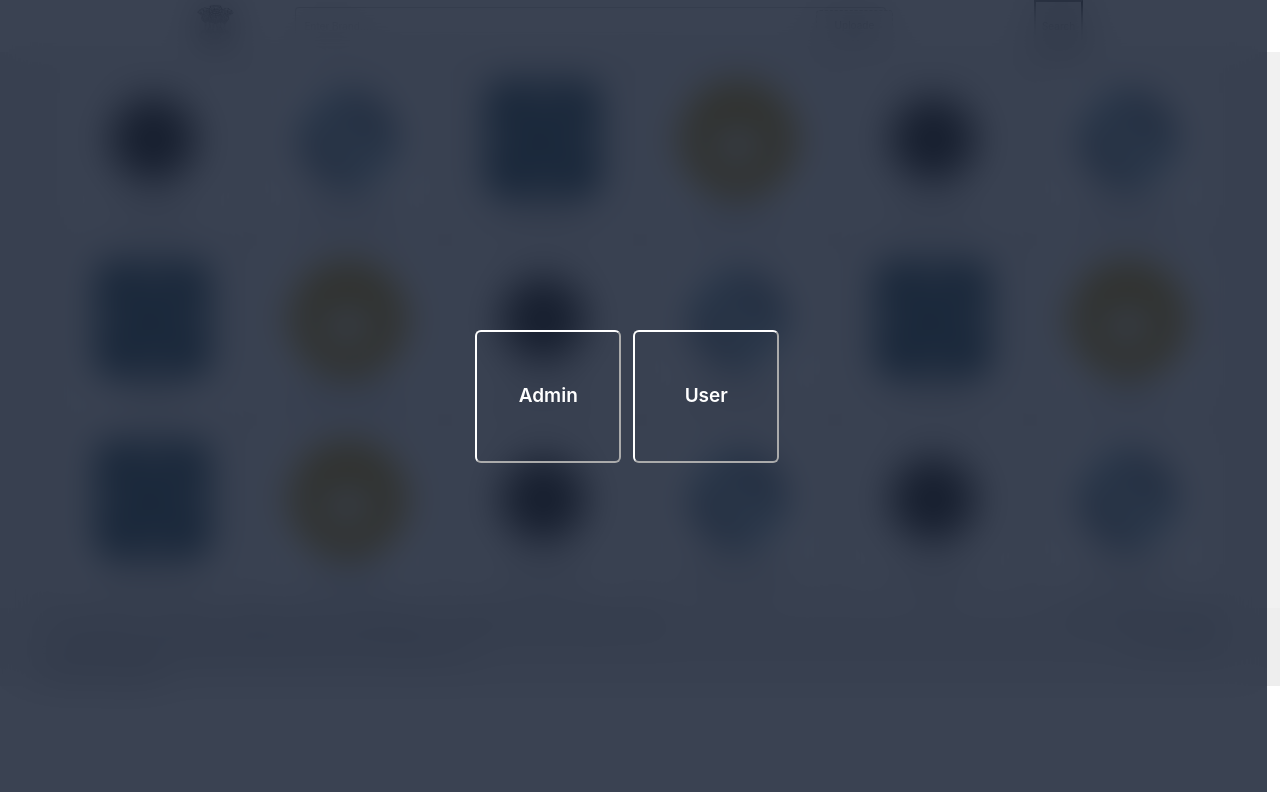
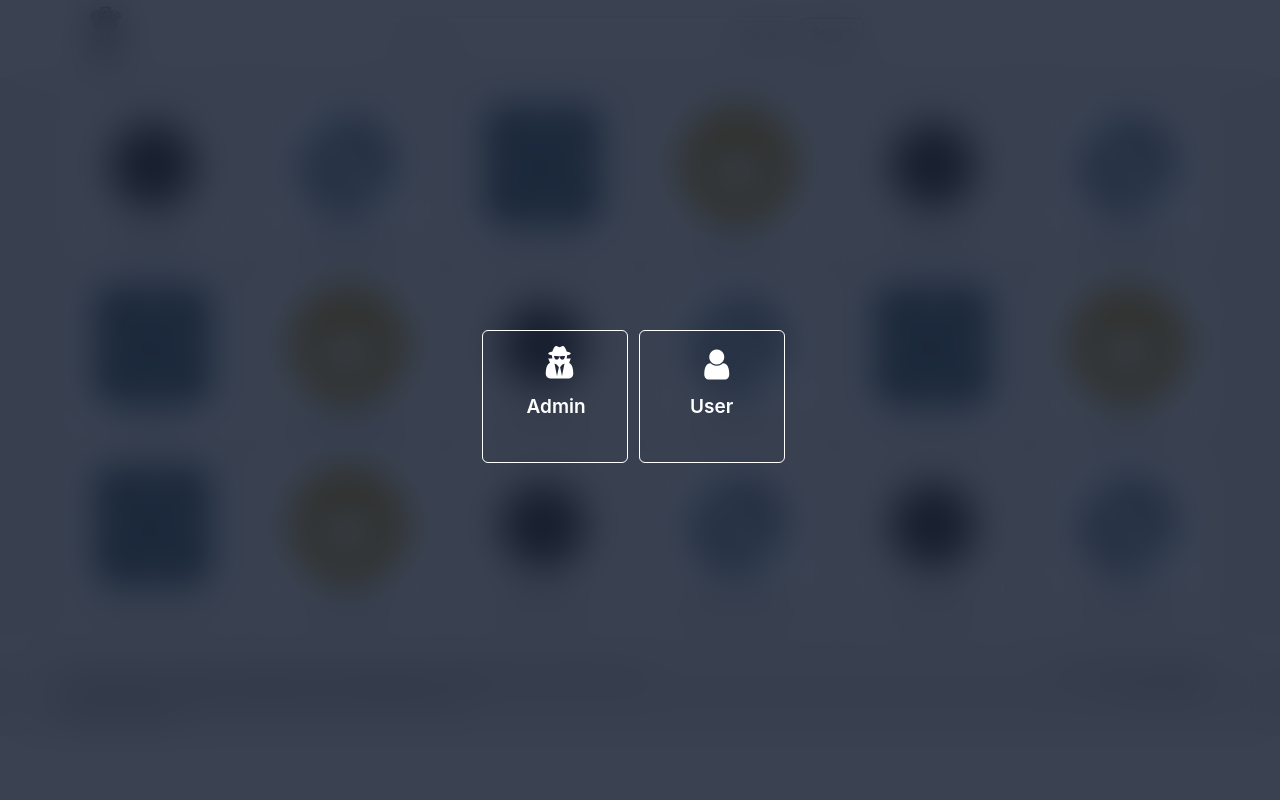
Before and after one commit to bandana19/logo-trade, a Next.js app: page / in a window 1280 px wide. Built offline with nearby package versions, Linux system fonts and the light colour scheme.

Commit message:
ui changes

```diff
--- a/src/home/HomePage.js
+++ b/src/home/HomePage.js
@@ -28,21 +28,29 @@ const HomePage = () => {
     <Fragment>
       <div className="main-box">
         <div className="button-box">
-          <button className="admin-button " onClick={() => handleSubmit("/admin")}>
+          <div className="admin-box">
+          <button className=" admin-btn" onClick={() => handleSubmit("/admin")}>
 
             {adminLoader ? (
               <i class="fa fa-spinner fa-spin spinner-icons"></i>
             ) : (
               " Admin"
             )}
+                <i class="fa fa-user-secret admin-arrow"></i>
           </button>
-          <button className="user-button " onClick={() => handleSubmit("/user")}>
+          </div>
+
+
+         <div className="user-box">
+          <button className=" user-btn" onClick={() => handleSubmit("/user")}>
             {userLoader ? (
               <i class="fa fa-spinner fa-spin spinner-icons"></i>
             ) : (
               " User"
             )}
+             <i class="fa fa-user user-arrow"></i>
           </button>
+          </div>
         </div>
       </div>
       <Header setOpenModal={() => { }} />
--- a/src/layout/Footer.js
+++ b/src/layout/Footer.js
@@ -45,6 +45,7 @@ const Footer = () => {
         <p>Visitors: 116913393</p>
       </div>
     </div>
+
   );
 };
 
--- a/src/layout/Header.js
+++ b/src/layout/Header.js
@@ -2,21 +2,22 @@ import ModalFile from "@/components/ModalFile";
 import React, { useRef, useState } from "react";
 
 const Header = () => {
-  const inputFileRef = useRef()
-  const [openModal,setOpenModal]=useState(false)
+  const inputFileRef = useRef();
+  const [openModal, setOpenModal] = useState(false);
+
   return (
-
     <header className="header-area">
-      <ModalFile openModal={openModal} setOpenModal={setOpenModal}/>
-      <div className="box">
+      <ModalFile openModal={openModal} setOpenModal={setOpenModal} />
       <img className="logo" src="image/img-1.jpg" alt="image" />
+     <div className=" main-text-box">
      <input className="text-box" type="text" placeholder="Enter Brand...." />
-        <div>
-
      <input className="text-file" type="file" ref={inputFileRef} />
-        <button className="upload-btn"
-          onClick={() => inputFileRef.current.click()}>Uploade</button>
-          </div>
+     <button
+    className="upload-btn"
+    onClick={() => inputFileRef.current.click()}
+  >
+    Upload
+  </button>
   <button className="search-btn" onClick={() => setOpenModal(true)}>
   Search
 </button>
@@ -25,4 +26,13 @@ const Header = () => {
   );
 };
 
+
+{/*
+<div className="box">
+
+
+
+</div>
+ */}
+
 export default Header;
--- a/src/pages/_document.js
+++ b/src/pages/_document.js
@@ -9,10 +9,14 @@ export default function Document() {
       <link rel="stylesheet" href="https://maxcdn.bootstrapcdn.com/bootstrap/3.3.7/css/bootstrap.min.css" />
       <script src="https://ajax.googleapis.com/ajax/libs/jquery/3.2.1/jquery.min.js"></script>
       <script src="https://maxcdn.bootstrapcdn.com/bootstrap/3.3.7/js/bootstrap.min.js"></script>
+
       <link rel="stylesheet" href="https://cdn.jsdelivr.net/npm/bootstrap@4.6.2/dist/css/bootstrap.min.css"/>
   <script src="https://cdn.jsdelivr.net/npm/jquery@3.7.1/dist/jquery.slim.min.js"></script>
   <script src="https://cdn.jsdelivr.net/npm/popper.js@1.16.1/dist/umd/popper.min.js"></script>
   <script src="https://cdn.jsdelivr.net/npm/bootstrap@4.6.2/dist/js/bootstrap.bundle.min.js"></script>
+  {/* fontawesome 4 */}
+  <meta name="viewport" content="width=device-width, initial-scale=1"/>
+  <link rel="stylesheet" href="https://cdnjs.cloudflare.com/ajax/libs/font-awesome/4.7.0/css/font-awesome.min.css"/>
       <body>
         <Main />
         <NextScript />
--- a/src/styles/globals.css
+++ b/src/styles/globals.css
@@ -1,7 +1,7 @@
 .main-box{
-  height: 99vh;
-  position: absolute;
-  width: 99%;
+  height: 100vh;
+  position: fixed;
+  width: 100%;
   top: 0;
   bottom: 0;
   left: 0;
@@ -27,36 +27,12 @@
   align-items: center;
   z-index: 4;
 }
-.admin-button{
-  cursor: pointer;
-  height: 133px;
-  width: 146px;
-  margin: 0px 6px;
-  border-radius: 6px;
-  font-weight: 600;
-  color: white;
-  outline-width: 8px;
-  background-color: #ffffff00;
-  border-color: white;
-  font-size: 19px;
-}
+
 .spinner-icons{
   font-size: 26px!important;
   text-align: center;
 }
-.user-button{
-  cursor: pointer;
-  height: 133px;
-  width: 146px;
-  margin: 0px 6px;
-  border-radius: 6px;
-  font-weight: 600;
-  color: white;
-  outline-width: 8px;
-  background-color: #ffffff00;
-  border-color: white;
-  font-size: 19px;
-}
+
 
 .header-section{
   height: 26px;
@@ -77,6 +53,7 @@
   justify-content: center;
   align-content: flex-start;
   background-color: #f1f1f1;
+  margin-top: 10px;
 }
 .image-list{
   border: 1px solid #edebeb;
@@ -93,63 +70,13 @@
   justify-content: center;
 
 }
-.logo{
-  height: 41px;
-  width: 37px;
-  margin: 5px 0px;
-
-}
-.text-file{
-  display: none!important;
-}
 .image-list .image-item{
      width: 112px;
     border-radius: 8px;
     margin: 8px auto;
     display: block;
 }
-.text-box{
-  height: 38px;
-  min-width: 66%;
-  padding: 0px 9px;
-  border-radius: 4px;
-  border: 1px solid #808080a3;
-  margin: 7px 51px;
-}
-.upload-btn{
-  height: 31px;
-  padding: 0px 18px;
-  border-radius: 4px;
-  border: 1px dashed #808080a3;
-  position: relative;
-  right: 131px;
-  top: 10px;
-}
 
-/* .upload-btn{
-  cursor: pointer;
-  height: 31px;
-    width: 71px;
-    background-color: white;
-    border: 1px solid #d7d3d3;
-    border-radius: 6px;
-    border-style: dashed;
-}
-.search-btn{
-  cursor: pointer;
-  height: 35px;
-  width: 71px;
-  background-color: white;
-  border-radius: 6px;
-  border: 1px solid gray;
-  margin: 8px 132px;
-
-}
-.image-item-box{
-  height: 80px;
-  width: 80px;
-  margin: 7px;
-} */
 .image-list p{
   padding: 0px 3px;
   font-weight: 600;
@@ -205,10 +132,14 @@
   margin: 0px;
 }
 .footer{
-  height: 78px;
+  height: auto;
   background-color: #eeeeee;
-  display:flex;
+  display: flex;
   flex-wrap: wrap;
+  margin-top: 17px;
+  font-family: Arial, sans-serif;
+  padding: 18px;
+  line-height: 0.6;
 }
 .item-list{
   width: 60%;
@@ -244,12 +175,156 @@
 .item-list a:hover{
   text-decoration: underline;
 }
+/* Home-page */
+
+.user-arrow{
+  font-size: 35px!important;
+  position: absolute;
+  margin: -46px -29px;
+}
+.admin-arrow{
+  font-size: 35px !important;
+  position: absolute;
+  margin: -47px -40px;
+
+}
+.user-box{
+  margin: 0px 6px;
+  border-radius: 6px;
+  font-weight: 600;
+  color: white;
+  outline-width: 8px;
+  background-color: #ffffff00;
+  font-size: 19px;
+  cursor: pointer;
+  border-radius: 6px;
+  border: 1px solid white;
+  height: 133px;
+  width: 146px;
+  display: flex;
+  justify-content: center;
+}
+.user-btn{
+  height: 38px;
+  width: 93px;
+  margin: 58px 1px;
+  background-color: #ffffff00;
+  border-radius: 7px;
+  border: none;
+}
+.admin-btn{
+  height: 38px;
+  width: 93px;
+  margin: 58px 27px;
+  background-color: #ffffff00;
+  border-radius: 7px;
+  border: none;
+}
+.admin-box{
+  cursor: pointer;
+  height: 133px;
+  width: 146px;
+  margin: -1px 5px;
+  border-radius: 6px;
+  font-weight: 600;
+  color: white;
+  outline-width: 8px;
+  background-color: #ffffff00;
+  font-size: 19px;
+  border: 1px solid white;
+}
 
 
-.header-area .box{
-  height: 100%;
-  width: 70%;
+/* Header.css */
+.header-area {
+  width: 87%;
   margin: 0 auto;
+  height: auto;
   display: flex;
-  justify-content: space-around;
+  box-shadow: 1px 2px 3px #dddddd;
 }
+
+.logo {
+  max-width: 33px;
+  height: auto;
+  margin: 6px;
+}
+.main-text-box{
+  width: 95%;
+    margin: 0 auto;
+    display: flex;
+align-items: center;
+justify-content: center;
+}
+
+.box {
+  display: flex;
+  align-items: center;
+  margin-right: 20px; /* Adjust margin as needed */
+}
+
+.text-box {
+  padding: 8px;
+  border: 1px solid #ccc;
+  border-radius: 4px;
+  width: 408px;
+  height: 36px;
+  margin: 14px 9px;
+
+}
+
+.text-file {
+  margin: 0px -80px;
+  display: none!important;
+}
+
+.upload-btn {
+    background-color: white;
+    color: black;
+    border: 1px dashed gray;
+    border-radius: 4px;
+    cursor: pointer;
+    height: 27px;
+    width: 57px;
+    margin: 0px -71px;
+
+}
+
+.search-btn {
+     background-color: white;
+     color: black;
+     border: 1px solid gray;
+     border-radius: 4px;
+     cursor: pointer;
+     margin: 0px 83px;
+     height: 33px;
+     width: 62px;
+     font-size: 13px;
+}
+@media only screen and (max-width: 639px) {
+ .text-box{
+  width: 336px;
+ }
+}
+@media only screen and (max-width: 569px) {
+ .logo{
+  margin: 6px auto;
+ }
+ .header-area{
+  flex-wrap: wrap;
+ }
+  .search-btn{
+    margin: 0px 91px;
+    width: 57px;
+  }
+  .text-box{
+    width: 511px;
+  }
+  .upload-btn{
+    width: 69px;
+
+  }
+ }
+ @media only screen and (max-width: 568px) {
+
+ }
```
Lines whose indentation alone changed are shown as unchanged.
